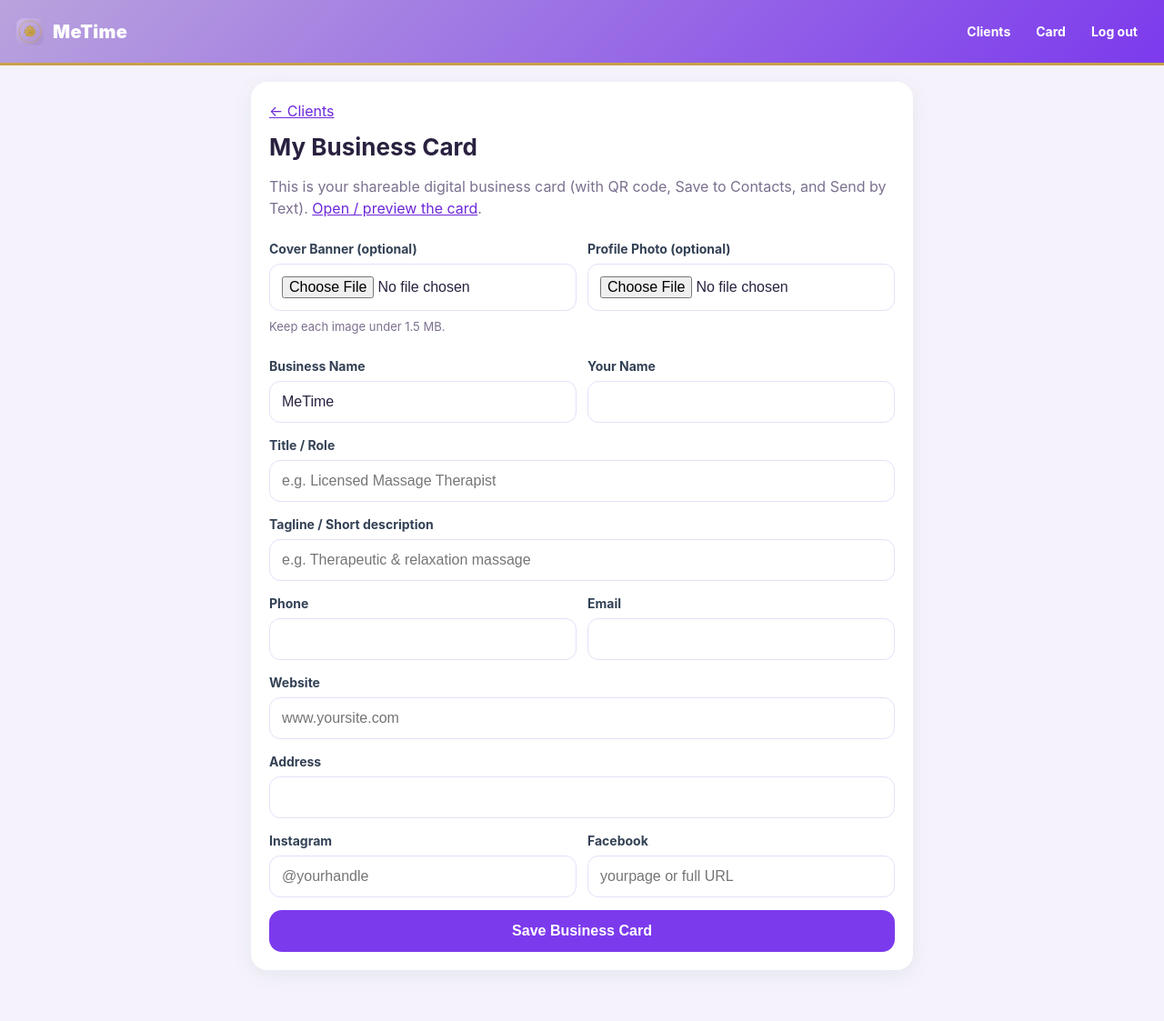
After one commit to marcelode1/metime, a Flask app: page /admin/card in a window 1280 px wide. The commit adds this page. Shown: the whole page at 91% size. Run offline with Flask 3, Linux system fonts and the light colour scheme; the visitor is signed in with stand-in values (Sample User, id 1); data that the repository does not hold is empty; some libraries are stand-ins or nearby versions.

Commit message:
Add files via upload

```diff
--- a/app.py
+++ b/app.py
@@ -1,10 +1,16 @@
 from flask import Flask, render_template, request, redirect, url_for, session, flash, Response, jsonify
 from werkzeug.security import generate_password_hash, check_password_hash
+from werkzeug.utils import secure_filename
 from datetime import datetime, timezone
 from functools import wraps
-import os
+import os, base64, mimetypes, re
 import psycopg
 from psycopg.rows import dict_row
+
+try:
+    import segno
+except Exception:
+    segno = None
 
 app = Flask(__name__)
 app.secret_key = os.environ.get("SECRET_KEY", "CHANGE_THIS_SECRET_KEY")
@@ -19,6 +25,12 @@ def db():
 
 
 SCHEMA = [
+    """
+    CREATE TABLE IF NOT EXISTS app_settings (
+        key TEXT PRIMARY KEY,
+        value TEXT
+    )
+    """,
     """
     CREATE TABLE IF NOT EXISTS users (
         id SERIAL PRIMARY KEY,
@@ -136,6 +148,106 @@ def now_iso():
     return datetime.now(timezone.utc).replace(tzinfo=None).isoformat()
 
 
+CARD_TEXT_KEYS = [
+    "card_business_name", "card_contact_name", "card_title", "card_tagline",
+    "card_phone", "card_email", "card_website", "card_address",
+    "card_instagram", "card_facebook",
+]
+
+
+def get_setting(key, default=""):
+    try:
+        conn = db()
+        row = conn.execute("SELECT value FROM app_settings WHERE key = %s", (key,)).fetchone()
+        conn.close()
+        return (row["value"] if row and row["value"] is not None else default)
+    except Exception:
+        return default
+
+
+def set_setting(key, value):
+    conn = db()
+    conn.execute(
+        "INSERT INTO app_settings (key, value) VALUES (%s, %s) "
+        "ON CONFLICT (key) DO UPDATE SET value = EXCLUDED.value",
+        (key, value)
+    )
+    conn.commit()
+    conn.close()
+
+
+def card_data():
+    d = {k: get_setting(k, "") for k in CARD_TEXT_KEYS}
+    d["banner"] = get_setting("card_banner_data", "")   # data URI or ""
+    d["photo"] = get_setting("card_photo_data", "")     # data URI or ""
+    if not d.get("card_business_name"):
+        d["card_business_name"] = APP_NAME
+    return d
+
+
+def normalized_website_url(value):
+    value = (value or "").strip()
+    if not value:
+        return ""
+    return value if re.match(r"^https?://", value, re.I) else "https://" + value
+
+
+def social_url(kind, value):
+    value = (value or "").strip()
+    if not value:
+        return ""
+    if re.match(r"^https?://", value, re.I):
+        return value
+    handle = value.lstrip("@").strip("/")
+    if kind == "instagram":
+        return "https://instagram.com/" + handle
+    if kind == "facebook":
+        return "https://facebook.com/" + handle
+    return "https://" + value
+
+
+def card_qr_svg(url):
+    if not segno or not url:
+        return ""
+    try:
+        return segno.make(url, error="m").svg_inline(scale=7, border=0, dark="#6d28d9")
+    except Exception:
+        return ""
+
+
+def _vcard_escape(v):
+    return str(v or "").replace("\\", "\\\\").replace(";", "\\;").replace(",", "\\,").replace("\n", "\\n")
+
+
+def card_vcard_text(d):
+    name = d.get("card_contact_name") or d.get("card_business_name") or "Contact"
+    lines = ["BEGIN:VCARD", "VERSION:3.0", f"N:{_vcard_escape(name)};;;;", f"FN:{_vcard_escape(name)}"]
+    if d.get("card_business_name"):
+        lines.append(f"ORG:{_vcard_escape(d['card_business_name'])}")
+    if d.get("card_title"):
+        lines.append(f"TITLE:{_vcard_escape(d['card_title'])}")
+    if d.get("card_phone"):
+        lines.append(f"TEL;TYPE=CELL:{_vcard_escape(d['card_phone'])}")
+    if d.get("card_email"):
+        lines.append(f"EMAIL;TYPE=WORK:{_vcard_escape(d['card_email'])}")
+    if d.get("card_website"):
+        lines.append(f"URL:{_vcard_escape(d['card_website'])}")
+    if d.get("card_address"):
+        lines.append(f"ADR;TYPE=WORK:;;{_vcard_escape(d['card_address'])};;;;")
+    lines.append("END:VCARD")
+    return "\r\n".join(lines)
+
+
+def image_to_data_uri(file_storage):
+    raw = file_storage.read()
+    if not raw:
+        return None, "empty"
+    if len(raw) > 1_500_000:
+        return None, "too_big"
+    mime = file_storage.mimetype or mimetypes.guess_type(file_storage.filename or "")[0] or "image/png"
+    return f"data:{mime};base64," + base64.b64encode(raw).decode("ascii"), None
+
+
 def admin_exists():
     try:
         conn = db()
@@ -197,32 +309,8 @@ def index():
 
 @app.route("/signup", methods=["GET", "POST"])
 def signup():
-    if request.method == "POST":
-        name = request.form.get("name", "").strip()
-        email = request.form.get("email", "").strip().lower()
-        phone = request.form.get("phone", "").strip()
-        password = request.form.get("password", "")
-        if not name or not email or not password:
-            flash("Please fill in your name, email, and a password.")
-            return render_template("signup.html", name=name, email=email, phone=phone)
-        conn = db()
-        existing = conn.execute("SELECT id FROM users WHERE email = %s", (email,)).fetchone()
-        if existing:
-            conn.close()
-            flash("An account with that email already exists. Please log in.")
-            return redirect(url_for("login"))
-        new_user = conn.execute(
-            "INSERT INTO users (role, name, email, phone, password_hash, created_at) VALUES ('client', %s, %s, %s, %s, %s) RETURNING id",
-            (name, email, phone, generate_password_hash(password), now_iso())
-        ).fetchone()
-        conn.commit()
-        conn.close()
-        session["user_id"] = new_user["id"]
-        session["role"] = "client"
-        session["name"] = name
-        flash("Welcome! Please complete your health intake form.")
-        return redirect(url_for("intake"))
-    return render_template("signup.html")
+    # Clients no longer create accounts — "Become a Client" goes straight to the public intake form.
+    return redirect(url_for("intake"))
 
 
 @app.route("/login", methods=["GET", "POST"])
@@ -261,7 +349,6 @@ def home():
 
 
 @app.route("/intake", methods=["GET", "POST"])
-@login_required
 def intake():
     conn = db()
     if request.method == "POST":
@@ -307,6 +394,10 @@ def intake():
             "client_signature": text("client_signature"),
             "signed_date": text("signed_date") or now_iso()[:10],
         }
+        if not fields["full_name"]:
+            conn.close()
+            flash("Please enter your full name.")
+            return redirect(url_for("intake"))
         if not fields["consent_treatment"] or not fields["consent_cancellation"] or not fields["consent_privacy"]:
             conn.close()
             flash("Please check the required consent boxes to submit your intake form.")
@@ -316,8 +407,30 @@ def intake():
             flash("Please type your name as your signature.")
             return redirect(url_for("intake"))
 
+        # Resolve which client this belongs to. No client login/account is required:
+        # find an existing client by email (so re-submitting updates), otherwise create a new client record.
+        email = fields["email"].strip().lower()
+        existing = None
+        if email:
+            existing = conn.execute("SELECT id, role FROM users WHERE email = %s", (email,)).fetchone()
+        if existing and existing.get("role") == "client":
+            user_id = existing["id"]
+            conn.execute(
+                "UPDATE users SET name = %s, phone = COALESCE(NULLIF(%s,''), phone) WHERE id = %s",
+                (fields["full_name"], fields["phone"], user_id)
+            )
+        else:
+            # If the email is taken by a non-client (e.g. the office), store the client without a login email.
+            insert_email = None if (existing and existing.get("role") != "client") else (email or None)
+            row = conn.execute(
+                "INSERT INTO users (role, name, email, phone, password_hash, created_at) "
+                "VALUES ('client', %s, %s, %s, %s, %s) RETURNING id",
+                (fields["full_name"], insert_email, fields["phone"], "", now_iso())
+            ).fetchone()
+            user_id = row["id"]
+
         cols = list(fields.keys())
-        params = {**fields, "user_id": session["user_id"], "now": now_iso()}
+        params = {**fields, "user_id": user_id, "now": now_iso()}
         collist = "user_id, " + ", ".join(cols) + ", created_at, updated_at"
         placeholders = "%(user_id)s, " + ", ".join(f"%({c})s" for c in cols) + ", %(now)s, %(now)s"
         updates = ", ".join(f"{c} = EXCLUDED.{c}" for c in cols) + ", updated_at = EXCLUDED.updated_at"
@@ -326,26 +439,15 @@ def intake():
             f"ON CONFLICT (user_id) DO UPDATE SET {updates}",
             params
         )
-        # keep the account name/phone in sync if provided
-        if fields["full_name"] or fields["phone"]:
-            conn.execute(
-                "UPDATE users SET name = COALESCE(NULLIF(%s,''), name), phone = COALESCE(NULLIF(%s,''), phone) WHERE id = %s",
-                (fields["full_name"], fields["phone"], session["user_id"])
-            )
-            if fields["full_name"]:
-                session["name"] = fields["full_name"]
         conn.commit()
         conn.close()
-        flash("Thank you! Your intake form has been saved.")
-        return redirect(url_for("home"))
+        return render_template("intake_thanks.html", name=fields["full_name"])
 
-    intake = conn.execute("SELECT * FROM client_intake WHERE user_id = %s", (session["user_id"],)).fetchone()
-    user = conn.execute("SELECT name, email, phone FROM users WHERE id = %s", (session["user_id"],)).fetchone()
     conn.close()
     return render_template(
         "intake.html",
-        intake=intake or {},
-        user=user or {},
+        intake={},
+        user={},
         condition_options=CONDITION_OPTIONS,
         visit_reason_options=VISIT_REASON_OPTIONS,
         pain_description_options=PAIN_DESCRIPTION_OPTIONS,
@@ -413,7 +515,9 @@ def admin_dashboard():
         clients = conn.execute("SELECT * FROM users WHERE role = 'client' ORDER BY created_at DESC").fetchall()
     total = conn.execute("SELECT COUNT(*) AS n FROM users WHERE role = 'client'").fetchone()["n"]
     conn.close()
-    return render_template("admin_dashboard.html", clients=clients, q=q, total=total)
+    return render_template("admin_dashboard.html", clients=clients, q=q, total=total,
+                           intake_url=url_for("intake", _external=True),
+                           business_name=get_setting("card_business_name", APP_NAME))
 
 
 @app.route("/admin/client/<int:client_id>", methods=["GET", "POST"])
@@ -435,6 +539,64 @@ def admin_client(client_id):
     intake = conn.execute("SELECT * FROM client_intake WHERE user_id = %s", (client_id,)).fetchone()
     conn.close()
     return render_template("admin_client.html", client=client, intake=intake)
+
+
+# ---------------------------------------------------------------- business card
+@app.route("/admin/card", methods=["GET", "POST"])
+@admin_required
+def admin_card():
+    if request.method == "POST":
+        for k in CARD_TEXT_KEYS:
+            set_setting(k, request.form.get(k, "").strip())
+        banner = request.files.get("card_banner")
+        if banner and banner.filename:
+            uri, err = image_to_data_uri(banner)
+            if err == "too_big":
+                flash("Banner image is too large — keep it under 1.5 MB.")
+            elif uri:
+                set_setting("card_banner_data", uri)
+        elif request.form.get("remove_banner"):
+            set_setting("card_banner_data", "")
+        photo = request.files.get("card_photo")
+        if photo and photo.filename:
+            uri, err = image_to_data_uri(photo)
+            if err == "too_big":
+                flash("Photo image is too large — keep it under 1.5 MB.")
+            elif uri:
+                set_setting("card_photo_data", uri)
+        elif request.form.get("remove_photo"):
+            set_setting("card_photo_data", "")
+        flash("Business card saved.")
+        return redirect(url_for("admin_card"))
+    return render_template("admin_card.html", d=card_data())
+
+
+@app.route("/card")
+def card():
+    d = card_data()
+    try:
+        card_url = url_for("card", _external=True)
+    except Exception:
+        card_url = ""
+    return render_template(
+        "card.html",
+        d=d,
+        card_url=card_url,
+        website_url=normalized_website_url(d.get("card_website")),
+        instagram_url=social_url("instagram", d.get("card_instagram")),
+        facebook_url=social_url("facebook", d.get("card_facebook")),
+        qr_svg=card_qr_svg(card_url),
+        is_admin=(session.get("role") == "admin"),
+    )
+
+
+@app.route("/card.vcf")
+def card_vcf():
+    d = card_data()
+    text = card_vcard_text(d)
+    fname = secure_filename(d.get("card_business_name") or "contact") or "contact"
+    return Response(text, mimetype="text/vcard",
+                    headers={"Content-Disposition": f"attachment; filename={fname}.vcf"})
 
 
 # ---------------------------------------------------------------- misc / pwa
--- a/requirements.txt
+++ b/requirements.txt
@@ -2,3 +2,4 @@ Flask==3.0.3
 Werkzeug==3.0.3
 gunicorn==22.0.0
 psycopg[binary]==3.3.4
+segno==1.6.1
--- /dev/null
+++ b/templates/admin_card.html
@@ -0,0 +1,69 @@
+{% extends "base.html" %}
+{% block title %}Business Card - {{ app_name }}{% endblock %}
+{% block content %}
+<div class="card">
+    <a href="{{ url_for('admin_dashboard') }}">&larr; Clients</a>
+    <h1 style="margin-top:8px">My Business Card</h1>
+    <p class="muted">This is your shareable digital business card (with QR code, Save to Contacts, and Send by Text). <a href="{{ url_for('card') }}" target="_blank" rel="noopener">Open / preview the card</a>.</p>
+
+    <form method="post" enctype="multipart/form-data">
+        <div class="row2">
+            <div>
+                <label>Cover Banner (optional)</label>
+                {% if d.banner %}<div><img src="{{ d.banner }}" style="max-height:80px;border-radius:10px;border:1px solid var(--border)"></div>{% endif %}
+                <input type="file" name="card_banner" accept="image/*">
+                {% if d.banner %}<label style="font-weight:500"><input type="checkbox" name="remove_banner" style="width:auto"> Remove banner</label>{% endif %}
+            </div>
+            <div>
+                <label>Profile Photo (optional)</label>
+                {% if d.photo %}<div><img src="{{ d.photo }}" style="height:72px;width:72px;object-fit:cover;border-radius:50%;border:1px solid var(--border)"></div>{% endif %}
+                <input type="file" name="card_photo" accept="image/*">
+                {% if d.photo %}<label style="font-weight:500"><input type="checkbox" name="remove_photo" style="width:auto"> Remove photo</label>{% endif %}
+            </div>
+        </div>
+        <p class="muted" style="font-size:13px">Keep each image under 1.5 MB.</p>
+
+        <div class="row2">
+            <div>
+                <label>Business Name</label>
+                <input name="card_business_name" value="{{ d.card_business_name }}">
+            </div>
+            <div>
+                <label>Your Name</label>
+                <input name="card_contact_name" value="{{ d.card_contact_name }}">
+            </div>
+        </div>
+        <label>Title / Role</label>
+        <input name="card_title" value="{{ d.card_title }}" placeholder="e.g. Licensed Massage Therapist">
+        <label>Tagline / Short description</label>
+        <input name="card_tagline" value="{{ d.card_tagline }}" placeholder="e.g. Therapeutic & relaxation massage">
+
+        <div class="row2">
+            <div>
+                <label>Phone</label>
+                <input name="card_phone" type="tel" value="{{ d.card_phone }}">
+            </div>
+            <div>
+                <label>Email</label>
+                <input name="card_email" type="email" value="{{ d.card_email }}">
+            </div>
+        </div>
+        <label>Website</label>
+        <input name="card_website" value="{{ d.card_website }}" placeholder="www.yoursite.com">
+        <label>Address</label>
+        <input name="card_address" value="{{ d.card_address }}">
+        <div class="row2">
+            <div>
+                <label>Instagram</label>
+                <input name="card_instagram" value="{{ d.card_instagram }}" placeholder="@yourhandle">
+            </div>
+            <div>
+                <label>Facebook</label>
+                <input name="card_facebook" value="{{ d.card_facebook }}" placeholder="yourpage or full URL">
+            </div>
+        </div>
+
+        <button class="btn-block" type="submit">Save Business Card</button>
+    </form>
+</div>
+{% endblock %}
--- a/templates/base.html
+++ b/templates/base.html
@@ -58,6 +58,7 @@
         <nav>
             {% if session_role == 'admin' %}
                 <a href="{{ url_for('admin_dashboard') }}">Clients</a>
+                <a href="{{ url_for('admin_card') }}">Card</a>
                 <a href="{{ url_for('logout') }}">Log out</a>
             {% elif session_role == 'client' %}
                 <a href="{{ url_for('home') }}">Home</a>
@@ -72,8 +73,81 @@
         {% endwith %}
         {% block content %}{% endblock %}
     </main>
+    <div id="installBanner" class="installBanner" role="dialog" aria-label="Install MeTime">
+        <img src="{{ url_for('static', filename='icon-192.png') }}" alt="" class="installIcon">
+        <div class="installBody">
+            <strong>Install MeTime</strong>
+            <span id="installText">Add it to your home screen for the full app experience.</span>
+            <span id="iosHint" style="display:none">Tap the Share button <span style="font-size:17px">&#x2191;&#xFE0E;</span> at the bottom of Safari, then choose <b>“Add to Home Screen”.</b></span>
+        </div>
+        <button type="button" id="installBtn" class="installBtn">Install</button>
+        <button type="button" id="installDismiss" class="installDismiss" aria-label="Dismiss">&times;</button>
+    </div>
+    <style>
+        .installBanner{display:none;position:fixed;left:12px;right:12px;bottom:calc(12px + env(safe-area-inset-bottom));
+            z-index:1000;background:#fff;border:1px solid var(--border);border-radius:16px;padding:12px 14px;
+            box-shadow:0 12px 40px rgba(76,29,149,.22);align-items:center;gap:12px;max-width:520px;margin:0 auto}
+        .installIcon{width:46px;height:46px;border-radius:11px;flex:0 0 auto}
+        .installBody{flex:1;min-width:0;font-size:13px;color:var(--muted);line-height:1.35}
+        .installBody strong{display:block;color:var(--text);font-size:15px;margin-bottom:2px}
+        .installBtn{flex:0 0 auto;background:var(--brand);color:#fff;border:0;border-radius:11px;
+            padding:11px 16px;font-weight:800;font-size:14px;cursor:pointer;margin:0}
+        .installDismiss{flex:0 0 auto;background:transparent;border:0;color:var(--muted);font-size:24px;
+            line-height:1;cursor:pointer;padding:2px 6px;margin:0;min-height:0;width:auto}
+    </style>
     <script>
         if("serviceWorker" in navigator){navigator.serviceWorker.register("/sw.js",{scope:"/"}).catch(()=>{})}
+
+        (function(){
+            var banner=document.getElementById("installBanner");
+            var installBtn=document.getElementById("installBtn");
+            var iosHint=document.getElementById("iosHint");
+            var installText=document.getElementById("installText");
+            var dismiss=document.getElementById("installDismiss");
+            if(!banner) return;
+
+            var standalone = window.matchMedia("(display-mode: standalone)").matches || window.navigator.standalone === true;
+            if(standalone) return;                                  // already installed
+            if(localStorage.getItem("mt_install_dismissed")==="1") return;
+
+            var ua = navigator.userAgent || "";
+            var isIOS = /iphone|ipad|ipod/i.test(ua) || (navigator.platform==="MacIntel" && navigator.maxTouchPoints>1);
+            var deferredPrompt=null;
+
+            function show(){ banner.style.display="flex"; }
+            function hide(){ banner.style.display="none"; }
+
+            // Android / Chrome / Edge: capture the native install prompt
+            window.addEventListener("beforeinstallprompt", function(e){
+                e.preventDefault();
+                deferredPrompt=e;
+                iosHint.style.display="none";
+                installText.style.display="block";
+                installBtn.style.display="inline-flex";
+                show();
+            });
+            installBtn.addEventListener("click", async function(){
+                if(!deferredPrompt) return;
+                deferredPrompt.prompt();
+                try{ await deferredPrompt.userChoice; }catch(e){}
+                deferredPrompt=null;
+                hide();
+            });
+
+            // iOS Safari: no programmatic install — show the Add to Home Screen instructions
+            if(isIOS){
+                installBtn.style.display="none";
+                installText.style.display="none";
+                iosHint.style.display="block";
+                setTimeout(show, 1500);
+            }
+
+            dismiss.addEventListener("click", function(){
+                hide();
+                try{ localStorage.setItem("mt_install_dismissed","1"); }catch(e){}
+            });
+            window.addEventListener("appinstalled", hide);
+        })();
     </script>
 </body>
 </html>
--- a/templates/landing.html
+++ b/templates/landing.html
@@ -9,10 +9,10 @@
         <p class="muted" style="margin-top:2px">Therapeutic Massage</p>
     {% endif %}
     <p class="muted">Your personal space to book massage sessions, complete your health intake, and stay connected with your therapist.</p>
-    <div style="display:grid;gap:10px;max-width:320px;margin:18px auto 0">
-        <a class="btn btn-block" href="{{ url_for('signup') }}">Become a Client</a>
-        <a class="btn btn-ghost btn-block" href="{{ url_for('login') }}">Log In</a>
+    <div style="display:grid;gap:10px;max-width:340px;margin:18px auto 0">
+        <a class="btn btn-block" href="{{ url_for('intake') }}">Become a Client</a>
     </div>
+    <p class="muted" style="margin-top:10px">Just fill out a quick intake form &mdash; no account needed.</p>
 </div>
 <p class="muted" style="text-align:center"><a href="{{ url_for('admin_login') }}">Office staff login</a></p>
 {% endblock %}
```
Also changed, not shown: templates/admin_dashboard.html (+24 -0 lines), templates/card.html (added, +152 -0 lines), templates/intake_thanks.html (added, +10 -0 lines).
